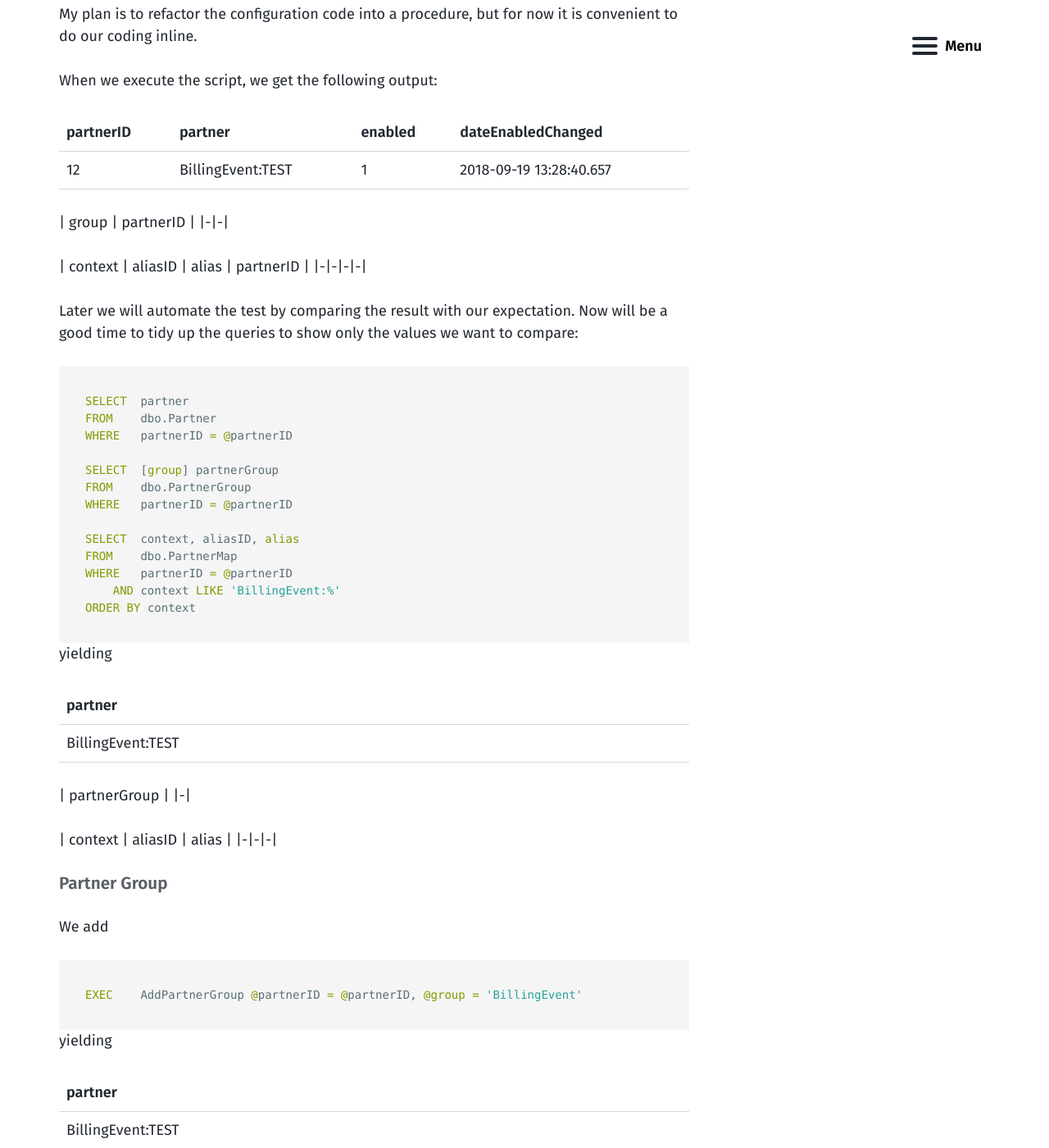
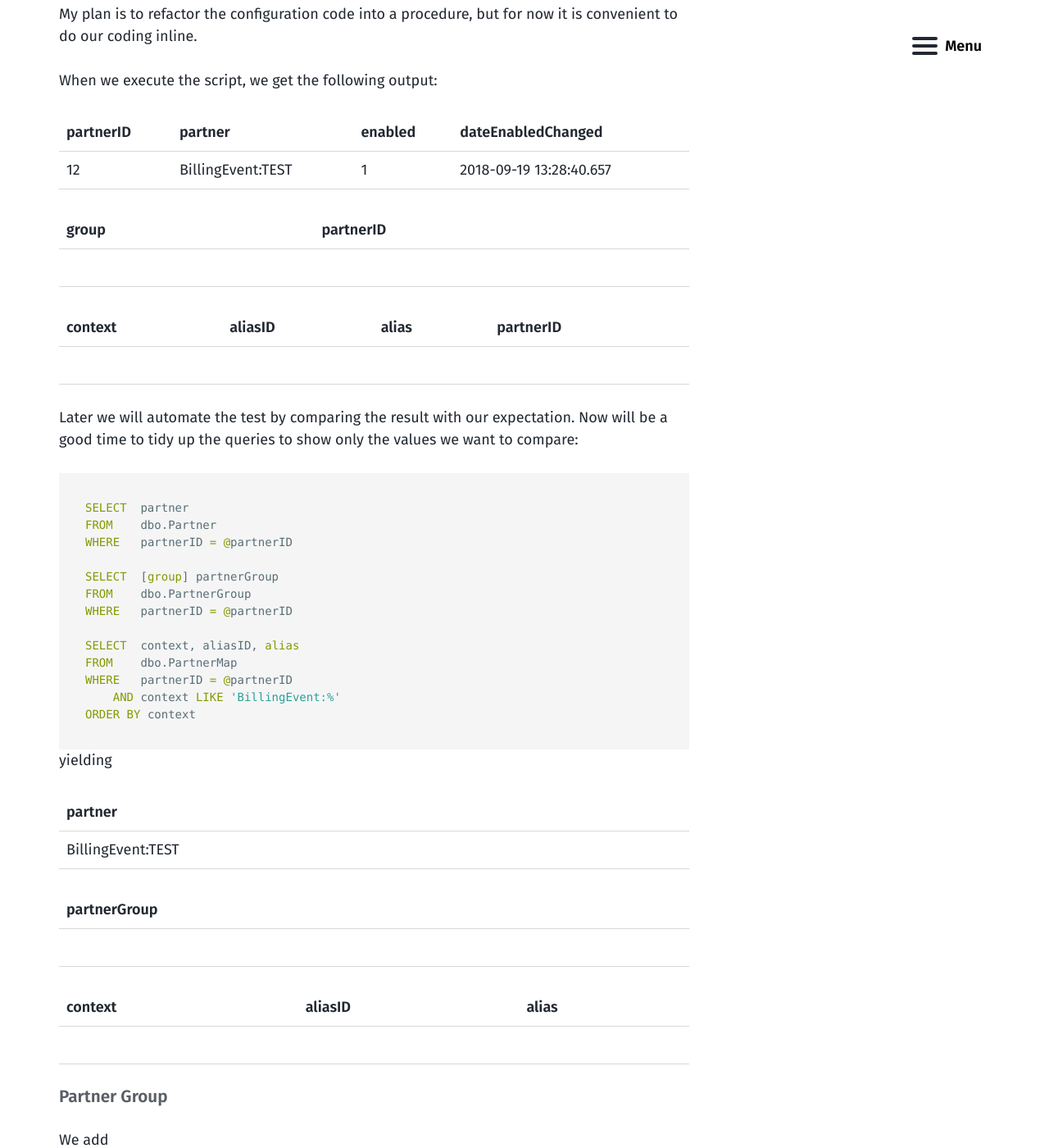
Before and after one commit to JamieO53/DevBlog, a Jekyll site: the page built from _posts/2018-09-19-procedure-and-test-development-in-sql-server.MD, in a window 1280 px wide and 1400 px high, scrolled down 3539 px. Shown: the whole window at 82% size. Built offline with Jekyll 4.4.1, drawn with Linux system fonts in a browser that asks for light colours; some of the changed text lies outside the part shown.

Commit message:
Does not like empty grids

```diff
--- a/_posts/2018-09-19-procedure-and-test-development-in-sql-server.MD
+++ b/_posts/2018-09-19-procedure-and-test-development-in-sql-server.MD
@@ -122,9 +122,11 @@ When we execute the script, we get the following output:
 
 | group | partnerID |
 |-|-|
+| | |
 
 | context | aliasID | alias | partnerID |
 |-|-|-|-|
+| | | | |
 
 Later we will automate the test by comparing the result with our expectation. Now will be a good time to tidy up the queries to show only the values we want to compare:
 
@@ -152,9 +154,11 @@ yielding
 
 | partnerGroup |
 |-|
+| |
 
 | context | aliasID | alias |
 |-|-|-|
+| | | |
 
 #### Partner Group
 
@@ -176,6 +180,7 @@ yielding
 
 | context | aliasID | alias |
 |-|-|-|
+| | | |
 
 #### Partner Maps
 
@@ -197,7 +202,7 @@ and get
 
 | context | aliasID | alias |
 |-|-|-|
-| BillingEvent:Service | TEST | TEST
+| BillingEvent:Service | TEST | TEST |
 
 Looking good! We add the remaining partner maps and get
 
```
